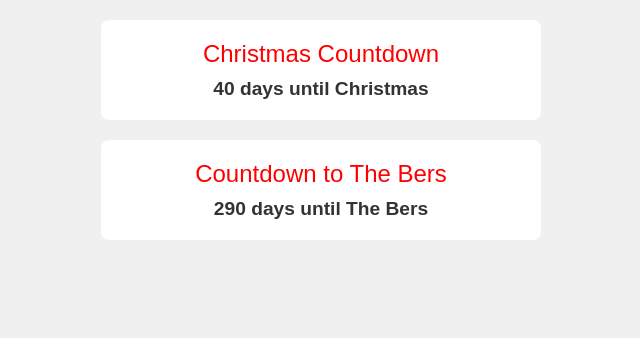
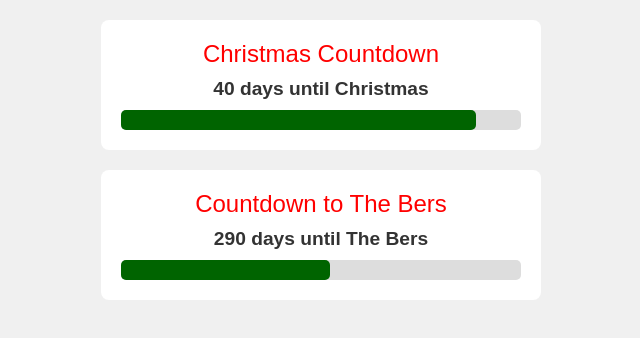
Before and after one commit to plaherne79/plaherne1979, a plain HTML site: page index.html in a window 1280 px wide. Shown: the whole page, without its empty margins (319-959 px from the left). Drawn offline with Linux system fonts and the light colour scheme.

Commit message:
Update index.html

```diff
--- a/index.html
+++ b/index.html
@@ -27,6 +27,22 @@
     .countdown {
       font-size: 1.2em;
       font-weight: bold;
+      margin-bottom: 10px;
+    }
+    .progress-bar-container {
+      background-color: #ddd;
+      border-radius: 5px;
+      height: 20px;
+      width: 100%;
+      position: relative;
+      margin-top: 10px;
+    }
+    .progress-bar {
+      height: 100%;
+      background-color: #006400; /* Dark green */
+      border-radius: 5px;
+      width: 0%;
+      transition: width 0.5s ease;
     }
   </style>
 </head>
@@ -35,34 +51,54 @@
 <div class="container">
   <div class="header">Christmas Countdown</div>
   <div class="countdown" id="christmasCountdown">Loading...</div>
+  <div class="progress-bar-container">
+    <div class="progress-bar" id="christmasProgress"></div>
+  </div>
 </div>
 
 <div class="container">
   <div class="header">Countdown to The Bers</div>
   <div class="countdown" id="bersCountdown">Loading...</div>
+  <div class="progress-bar-container">
+    <div class="progress-bar" id="bersProgress"></div>
+  </div>
 </div>
 
 <script>
   function updateChristmasCountdown() {
     const now = new Date();
+    const startOfYear = new Date(now.getFullYear(), 0, 1); // January 1st
     const nextChristmas = new Date(now.getFullYear(), 11, 25); // December 25th
+
     if (now > nextChristmas) {
       nextChristmas.setFullYear(nextChristmas.getFullYear() + 1);
     }
+
     const timeRemaining = nextChristmas - now;
+    const totalTime = nextChristmas - startOfYear;
     const days = Math.floor(timeRemaining / (1000 * 60 * 60 * 24));
+    const progressPercentage = ((totalTime - timeRemaining) / totalTime) * 100;
+
     document.getElementById('christmasCountdown').innerText = `${days} days until Christmas`;
+    document.getElementById('christmasProgress').style.width = `${progressPercentage}%`;
   }
 
   function updateBersCountdown() {
     const now = new Date();
+    const startOfBersCountdown = new Date(now.getFullYear(), 0, 1); // January 1st
     const nextBers = new Date(now.getFullYear(), 8, 1); // September 1st
+
     if (now > nextBers) {
       nextBers.setFullYear(nextBers.getFullYear() + 1);
     }
+
     const timeRemaining = nextBers - now;
+    const totalTime = nextBers - startOfBersCountdown;
     const days = Math.floor(timeRemaining / (1000 * 60 * 60 * 24));
+    const progressPercentage = ((totalTime - timeRemaining) / totalTime) * 100;
+
     document.getElementById('bersCountdown').innerText = `${days} days until The Bers`;
+    document.getElementById('bersProgress').style.width = `${progressPercentage}%`;
   }
 
   // Initialize countdowns and update every second
```
